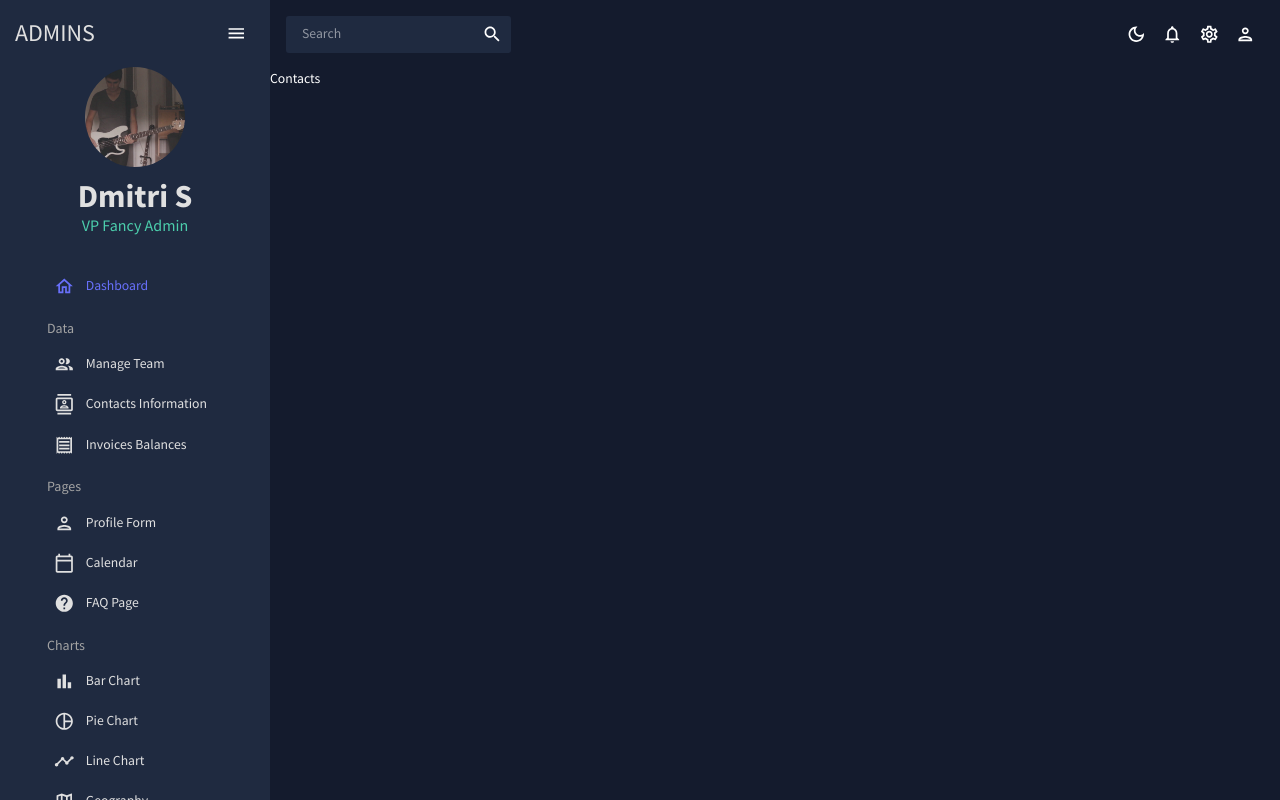
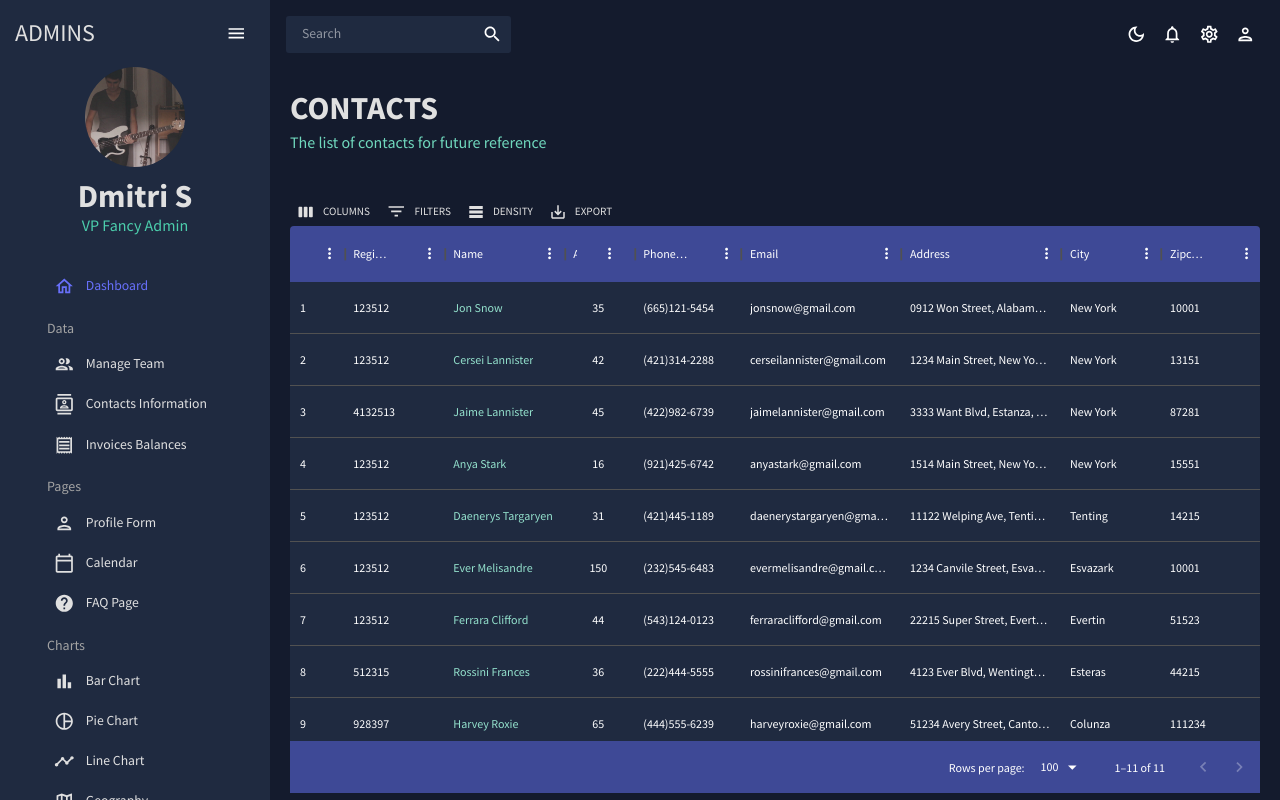
Before and after one commit to Dmitriy24S/admin-dashboard, a React (Create React App) app: page /contacts in a window 1280 px wide. Built offline with nearby package versions, Linux system fonts and the light colour scheme.

Commit message:
feat: add Contacts Data Grid to Contacts Page

```diff
--- a/src/scenes/contacts/index.tsx
+++ b/src/scenes/contacts/index.tsx
@@ -1,5 +1,166 @@
+import { Box, useTheme } from '@mui/material'
+import { DataGrid, GridToolbar } from '@mui/x-data-grid'
+import CategoryHeader from '../../components/CategoryHeader'
+import { mockDataContacts } from '../../data/mockData'
+import { colorsShades } from '../../theme/theme'
+
 const Contacts = () => {
-  return <div>Contacts</div>
+  const theme = useTheme()
+  const colors = colorsShades(theme.palette.mode)
+
+  const columns = [
+    {
+      field: 'id',
+      headerName: 'ID',
+      flex: 0.5,
+      width: 60,
+      maxWidth: 80,
+    },
+    { field: 'registrarId', headerName: 'Registrar ID', width: 100 },
+    {
+      field: 'name',
+      headerName: 'Name',
+      flex: 1, // grow to 1 fr of size
+      cellClassName: 'name-column--cell',
+      minWidth: 120,
+      maxWidth: 170,
+    },
+    {
+      field: 'age',
+      headerName: 'Age',
+      type: 'number',
+      align: 'center' as const, // !
+      headerAlign: 'center' as const, // !
+      minWidth: 50,
+      maxWidth: 70,
+    },
+    {
+      field: 'phone',
+      headerName: 'Phone Number',
+      flex: 1,
+      minWidth: 100,
+      maxWidth: 150,
+    },
+    {
+      field: 'email',
+      headerName: 'Email',
+      flex: 1,
+      minWidth: 160,
+    },
+    {
+      field: 'address',
+      headerName: 'Address',
+      flex: 1,
+      minWidth: 160,
+    },
+    {
+      field: 'city',
+      headerName: 'City',
+      // flex: 1,
+      minWidth: 80,
+      maxWidth: 100,
+    },
+    {
+      field: 'zipCode',
+      headerName: 'Zipcode',
+      // flex: 1,
+      minWidth: 80,
+      maxWidth: 100,
+    },
+  ]
+
+  return (
+    // <Box p={2}>
+    <Box m='20px'>
+      <CategoryHeader
+        title='CONTACTS'
+        subtitle='The list of contacts for future reference'
+      />
+      <Box
+        m='40px 0 0 0'
+        // height='75vh'
+        // width='100%'
+        sx={{
+          '& .MuiDataGrid-root': {
+            border: 'none',
+          },
+          '& .MuiDataGrid-cell': {
+            borderBottom: 'none',
+          },
+          '& .name-column--cell': {
+            color: colors.greenAccent[300],
+          },
+          '& .MuiDataGrid-columnHeaders': {
+            backgroundColor: colors.blueAccent[700],
+            borderBottom: 'none',
+          },
+          '& .MuiDataGrid-virtualScroller': {
+            backgroundColor: colors.primary[400],
+          },
+          '& .MuiDataGrid-footerContainer': {
+            borderTop: 'none',
+            backgroundColor: colors.blueAccent[700],
+          },
+          '& .MuiDataGrid-toolbarContainer .MuiButton-text': {
+            color: `${colors.gray[100]} !important`,
+          },
+          '& .MuiDataGrid-panelFooter .MuiButton-text': {
+            color: `${colors.gray[100]} !important`,
+          },
+          '& .MuiButton-text': {
+            color: `${colors.gray[100]} !important`,
+          },
+          '& .MuiDataGrid-panelFooter .MuiButtonBase-root-MuiButton-root': {
+            color: `${colors.gray[100]} !important`,
+          },
+          '& .MuiButtonBase-root.MuiButton-root.MuiButton-text': {
+            color: `${colors.gray[100]} !important`,
+          },
+          '& .MuiDataGrid-columnSeparator': {
+            // color: colors.gray[400],
+            // visibibility: 'invisible',
+            // opacity: 0,
+            color: 'rgba(0,0,0,0)',
+          },
+        }}
+      >
+        <DataGrid
+          style={{
+            // width: '100%',
+            height: '75vh',
+          }}
+          rows={mockDataContacts}
+          columns={columns}
+          // components={{ Toolbar: GridToolbar }}
+          slots={{ toolbar: GridToolbar }}
+          slotProps={{
+            panel: {
+              sx: {
+                // '& .MuiDataGrid-filterForm': {
+                // bgcolor: 'lightblue',
+                // },
+                '& .MuiFormLabel-root.Mui-focused': {
+                  color: `${colors.gray[100]} !important`,
+                },
+                '& .MuiDataGrid-panelFooter .MuiButton-text': {
+                  color: `${colors.gray[100]} !important`,
+                },
+                '& .MuiSwitch-switchBase': {
+                  color: `${colors.gray[100]} !important`,
+                },
+                '& .MuiSwitch-track ': {
+                  backgroundColor: `${colors.blueAccent[500]} !important`,
+                },
+                '& .MuiInput-root:after ': {
+                  borderBottom: `2px solid ${colors.blueAccent[500]} !important`,
+                },
+              },
+            },
+          }}
+        />
+      </Box>
+    </Box>
+  )
 }
 
 export default Contacts
--- a/src/scenes/team/index.tsx
+++ b/src/scenes/team/index.tsx
@@ -50,7 +50,6 @@
       field: 'email',
       headerName: 'Email',
       headerAlign: 'center' as const, // !
-
       flex: 1,
       minWidth: 160,
     },
```
